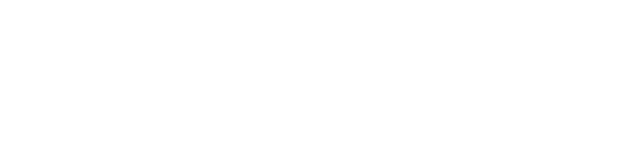
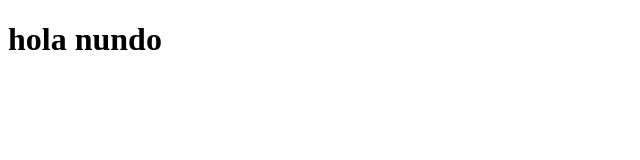
Before and after one commit to GuillermoNavarro/bus-cadiz-app, a plain HTML site: page Index.html in a window 1280 px wide. Shown: the whole page, without its empty margins (0-640 px from the left). Drawn offline with Linux system fonts and the light colour scheme.

Commit message:
Add basic HTML structure with greeting

```diff
--- a/Index.html
+++ b/Index.html
@@ -1 +1,4 @@
 <!Doctype html>
+<body>
+  <h1>hola nundo</h1>
+</body>
```
